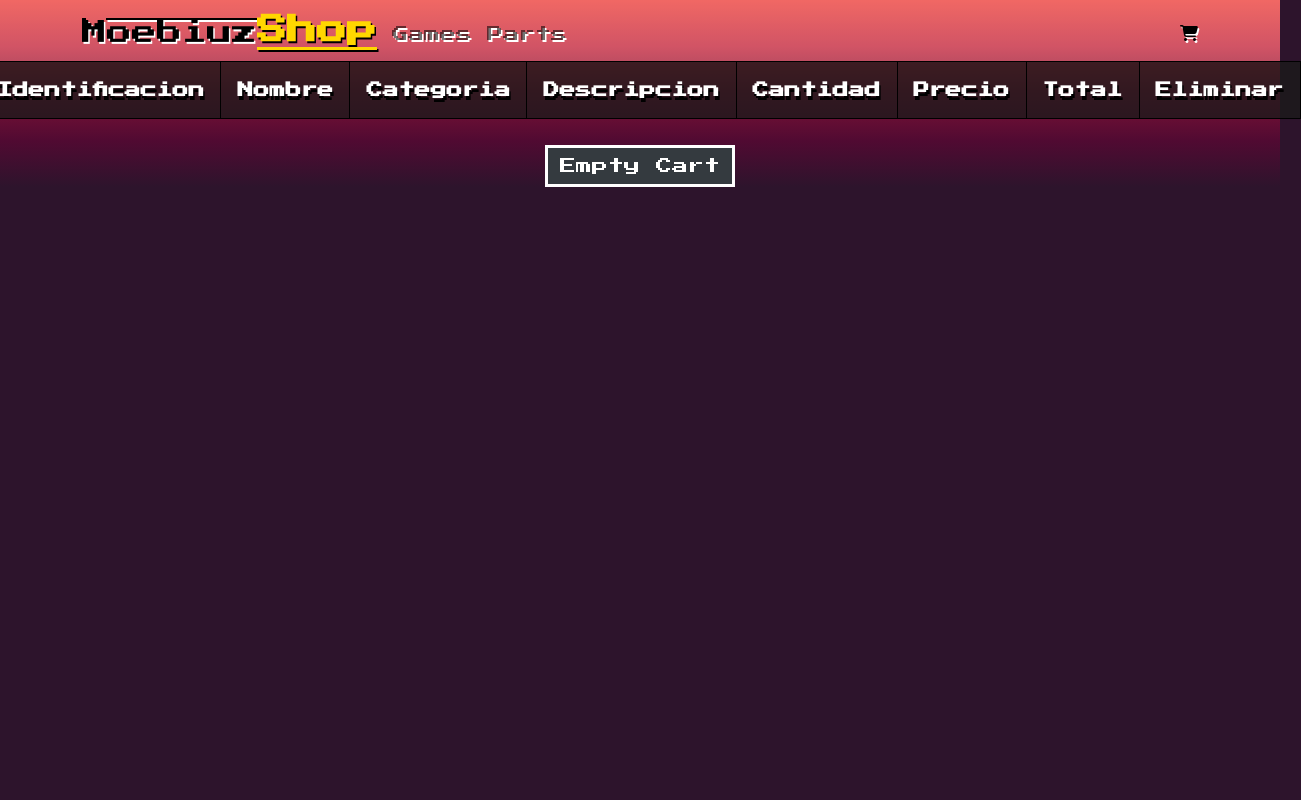
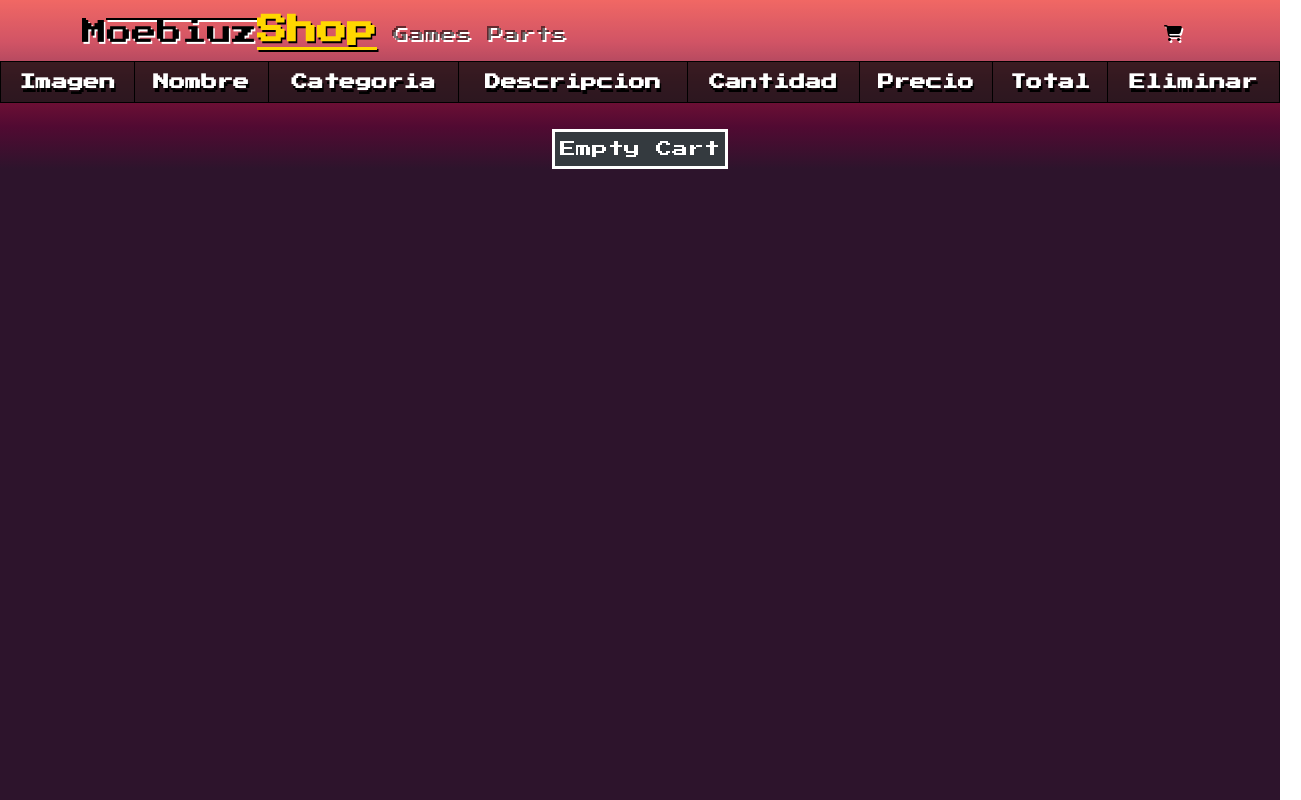
Before and after one commit to AlejandroOtero97/Final-React, a React (Create React App) app: page /Cart in a window 1280 px wide. Shown: the whole page, 1301 px wide, since content can reach past the window. Built offline with nearby package versions, Linux system fonts and the light colour scheme.

Commit message:
Item Collection 1

```diff
--- a/src/App.css
+++ b/src/App.css
@@ -61,6 +61,17 @@ select {
     top: 120px;
     right: 100px;
 }
+
+table, th, td {
+    border:1px solid black;
+    padding: 0.5rem;
+    background-color: #1a1b1b83;
+}
+
+table {
+    width: 100%;
+}
+
 .id-prod {
     font-size: 10px;
 }
@@ -86,6 +97,7 @@ select {
     color: white;
     width: 18rem;
     height: 24rem;
+    margin-bottom: 20px;
 }
 
 .card-body {
@@ -112,6 +124,8 @@ select {
     background-color: #343A3F;
     border-radius: 0px;
     border: 3px solid white;
+    color: white;
+    padding: 5px;
 }
 
 .button-card:hover {
@@ -222,21 +236,25 @@ select {
     transition: all 100ms ease-in-out;
 }
 
-table, th, td {
-    border:1px solid black;
-    padding: 1rem;
-    background-color: #1a1b1b83;
-}
-
-table {
-    width: 100%;
-}
-
 .tables {
     display: flex;
     align-items: center;
     justify-content: center;
+}
 
+.img-cart {
+    width: 100%;
+}
+
+.nav-counter {
+    color: black;
+    font-family: 'Courier New', Courier, monospace;
+    font-weight: bolder;
+    text-shadow: none;
+    font-size: 17px;
+    background-color: red;
+    border-radius: 18px;
+    padding: 0px 8px;
 }
 
 @keyframes flip {
@@ -260,8 +278,6 @@ table {
     .card {
         width: 16rem;
         height: 22rem;
-        margin: 4rem;
-        display: flex;
     }
 
     .App h1 {
--- a/src/Container/ItemListContainer.jsx
+++ b/src/Container/ItemListContainer.jsx
@@ -1,5 +1,5 @@
 import { useEffect, useState } from "react"
-import { getFetch } from '../helpers/gFetch'
+//import { getFetch } from '../helpers/gFetch'
 import { useParams } from "react-router-dom"
 import ItemList from "../components/ItemList/ItemList"
 
--- a/src/components/Cart/Cart.jsx
+++ b/src/components/Cart/Cart.jsx
@@ -12,7 +12,7 @@ function Cart() {
         <table>
           <thead>
             <tr>
-              <th>Identificacion</th>
+              <th>Imagen</th>
               <th>Nombre</th>
               <th>Categoria</th>
               <th>Descripcion</th>
@@ -25,7 +25,7 @@ function Cart() {
           <tbody>
           {cartList.map(prod =>
             <tr key={uuidv4()}>
-              <td className='id-prod'>{prod.id} </td>
+              <td><img src={prod.imgSource} alt="foto" className='img-cart'/> </td>
               <td>{prod.name} </td>
               <td>Games</td>
               <td>{prod.desc} </td>
--- a/src/components/ItemList/ItemList.jsx
+++ b/src/components/ItemList/ItemList.jsx
@@ -6,7 +6,7 @@ function ItemList({ prods }) {
         <div className="container d-flex justify-content-center align-items-center">
             <div className="row">
                 {prods.map((prod) =>
-                    <div className="col-md-4" key={prod.id}>
+                    <div className="col-md-3" key={prod.id}>
                         <Item key={prod.id} prod={prod} />
                     </div>
                 )}
--- a/src/components/Navbar/Navbar.jsx
+++ b/src/components/Navbar/Navbar.jsx
@@ -3,8 +3,11 @@ import Nav from "react-bootstrap/Nav"
 import Navbar from "react-bootstrap/Navbar"
 import Widget from '../Widget/Widget'
 import { NavLink } from 'react-router-dom'
+import { useCartContext } from '../../context/CartContext';
 
 function NavBar() {
+  const { cantidad, cartList } = useCartContext()
+
   return (
 
     <Navbar collapseOnSelect>
@@ -17,9 +20,10 @@ function NavBar() {
                 <NavLink to="/" className="links">Games</NavLink>
                 <NavLink to="/categoria/parts" className="links">Parts</NavLink>
             </Nav>
-            <Nav>
                 <NavLink to='/Cart'><Widget /></NavLink>
-            </Nav>
+                <div className='nav-counter'>
+                  { cartList.length > 0 && cantidad()}
+                </div>
             </Navbar.Collapse>
         </Container>
     </Navbar>
--- a/src/context/CartContext.jsx
+++ b/src/context/CartContext.jsx
@@ -35,6 +35,9 @@ function CartContextProvider({children}) {
         setCartList(aux);
     }
 
+    const cantidad = () => {
+        return cartList.reduce((acum, item) => acum += item.cantidad, 0)
+    }
 
     console.log(cartList);
 
@@ -43,7 +46,8 @@ function CartContextProvider({children}) {
             cartList,
             addToCart,
             deleteItem,
-            emptyCart
+            emptyCart,
+            cantidad
         }}>
             { children }
         </CartContext.Provider>
```
